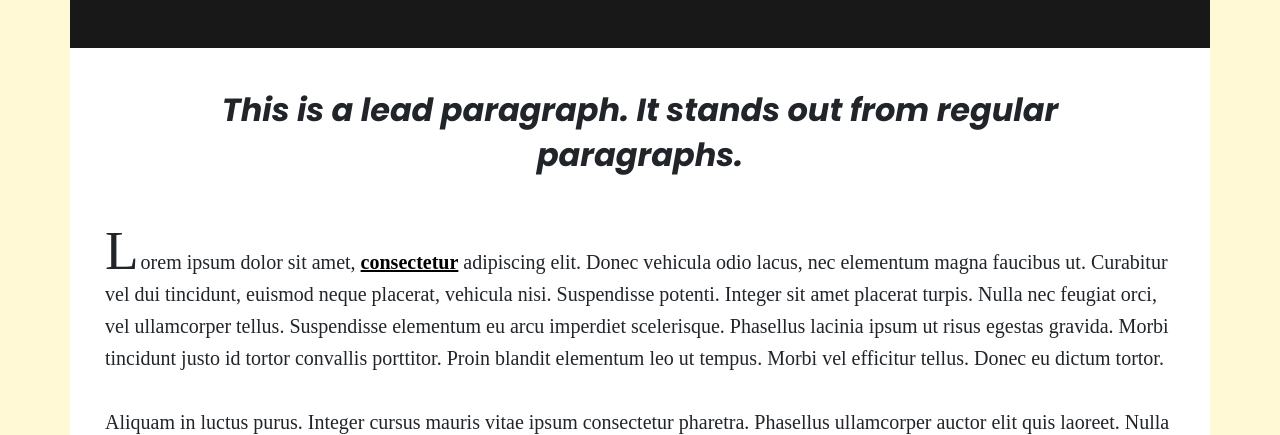
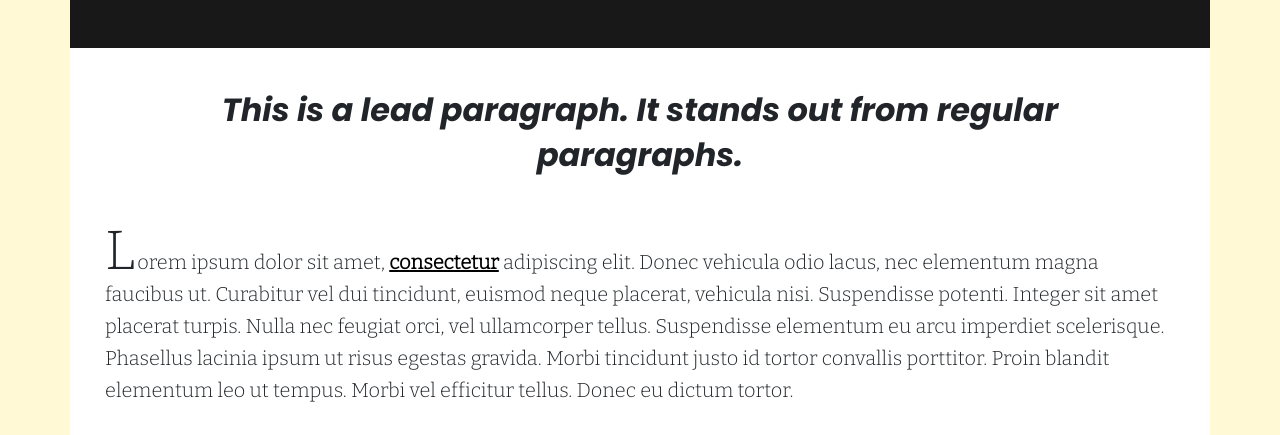
Before and after one commit to danielsacramanto/blogtemplate, a plain HTML site: page blog/BLOGPOST2.html in a window 1280 px wide. Shown: the part 310-745 px from the top of the page. Drawn offline with nearby package versions, Linux system fonts and the light colour scheme.

Commit message:
Update BLOGPOST2.html

```diff
--- a/blog/BLOGPOST2.html
+++ b/blog/BLOGPOST2.html
@@ -12,6 +12,8 @@
 <link rel="preconnect" href="https://fonts.gstatic.com" crossorigin>
 
 <link href="https://fonts.googleapis.com/css2?family=Noto+Serif&family=Poppins:ital,wght@0,700;1,700&display=swap" rel="stylesheet">
+
+    <link href="https://fonts.googleapis.com/css2?family=Bitter:wght@300&display=swap" rel="stylesheet">
 
     <title>THIS IS A BLOGPOST ABOUT CONNECTING THE DOTS</title>
   </head>
```
